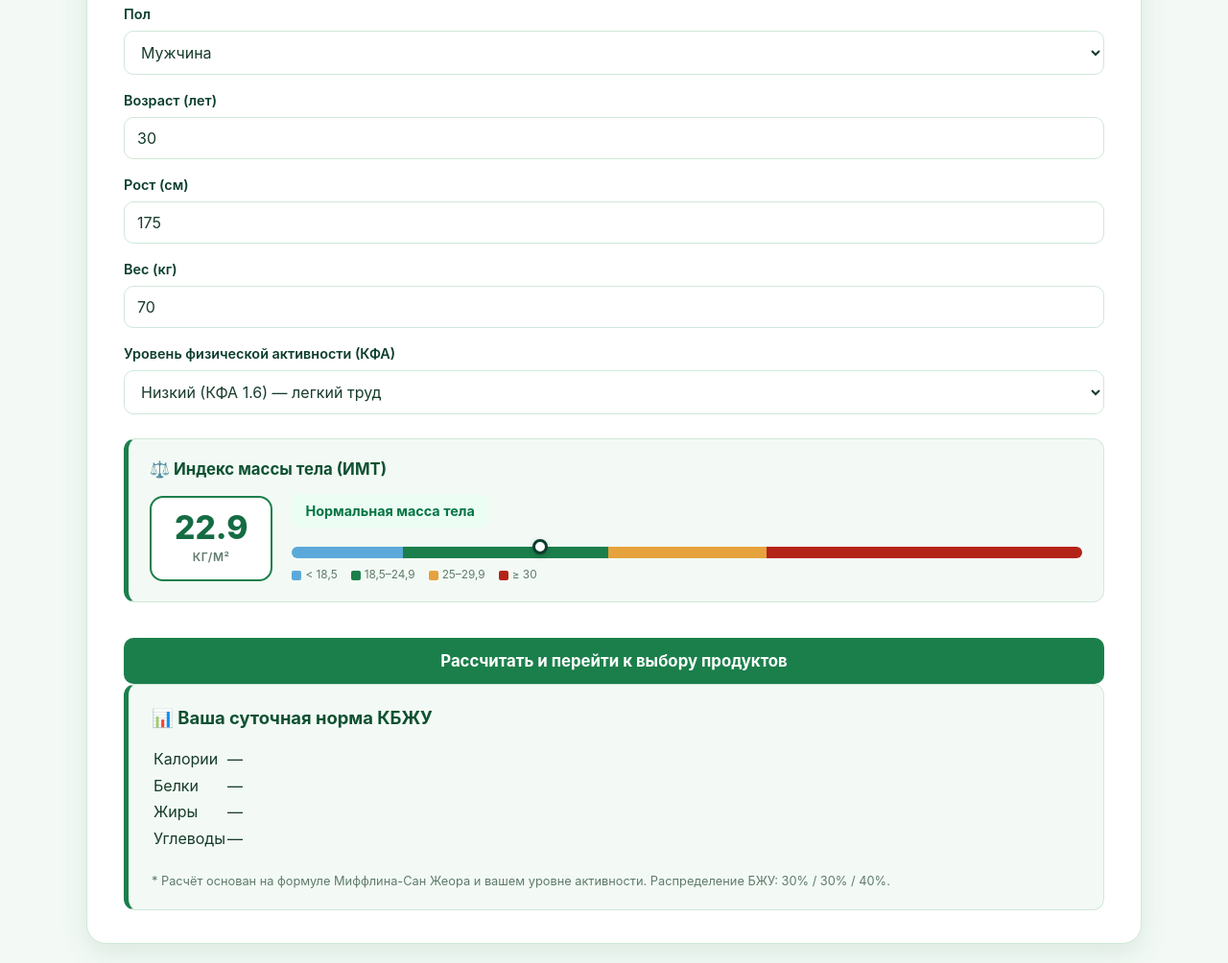
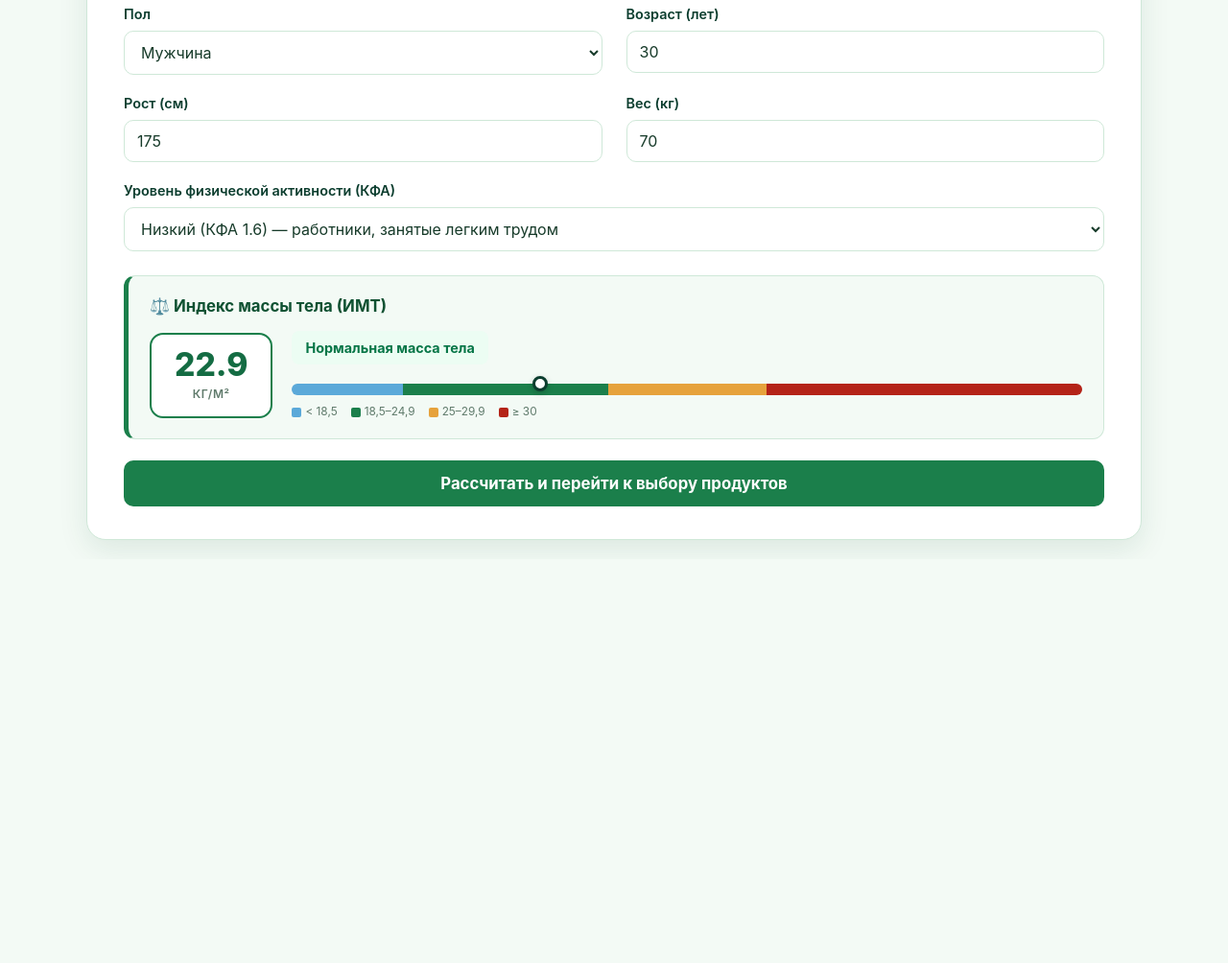
Before and after one commit to aleksandrazirkova02-lab/-2, a plain HTML site: page index.html in a window 1280 px wide. Shown: the part 232-1236 px from the top of the page at 96% size. After the commit the page ends 815 px from the top, so only its background shows below. Drawn offline with Linux system fonts and the light colour scheme.

Commit message:
Update index.html

```diff
--- a/index.html
+++ b/index.html
@@ -1315,10 +1315,7 @@
     </div>
 
     <div id="tab1" class="tab-content active">
-        <div class="personal-data-layout">
-            <!-- ЛЕВАЯ КОЛОНКА: Ввод данных и ИМТ -->
-            <div class="left-column">
-                <div class="grid" style="grid-template-columns: 1fr; gap: 15px;">
+        <div class="grid">
             <div class="field">
                 <label for="gender">Пол</label>
                 <select id="gender">
@@ -1338,56 +1335,25 @@
                 <label for="weight">Вес (кг)</label>
                 <input type="number" id="weight" min="40" max="180" value="70">
             </div>
-                    <div class="field">
+            <div class="field" style="grid-column: 1 / -1;">
                 <label for="activity">Уровень физической активности (КФА)</label>
                 <select id="activity">
-                            <option value="1.4">Минимальный (КФА 1.4) — сидячий образ жизни</option>
-                            <option value="1.6" selected>Низкий (КФА 1.6) — легкий труд</option>
-                            <option value="1.9">Средний (КФА 1.9) — труд средней тяжести</option>
-                            <option value="2.2">Высокий (КФА 2.2) — тяжелый физический труд</option>
+                    <option value="1.4">Минимальный (КФА 1.4) — работники преимущественно умственного труда (сидячий образ жизни)</option>
+                    <option value="1.6" selected>Низкий (КФА 1.6) — работники, занятые легким трудом</option>
+                    <option value="1.9">Средний (КФА 1.9) — работники средней тяжести труда</option>
+                    <option value="2.2">Высокий (КФА 2.2) — работники тяжелого физического труда</option>
                 </select>
             </div>
         </div>
 
-                <div class="bmi-inline-card" id="bmiInlineCard" style="margin-top: 15px;">
+        <div class="bmi-inline-card" id="bmiInlineCard">
             <h2>⚖️ Индекс массы тела (ИМТ)</h2>
-                    <p class="bmi-placeholder">Введите данные, чтобы увидеть ИМТ.</p>
-                </div>
-
-                <button class="btn" onclick="calculate()" style="margin-top: 15px;">Рассчитать и перейти к выбору продуктов</button>
-            </div>
-
-            <!-- ПРАВАЯ КОЛОНКА: Таблица КБЖУ -->
-            <div class="right-column">
-                <div class="result-card" style="margin-bottom: 0; height: 100%;">
-                    <h2>📊 Ваша суточная норма КБЖУ</h2>
-                    <table class="preview-table">
-                        <tbody>
-                            <tr>
-                                <td>Калории</td>
-                                <td id="preview-kcal">—</td>
-                            </tr>
-                            <tr>
-                                <td>Белки</td>
-                                <td id="preview-protein">—</td>
-                            </tr>
-                            <tr>
-                                <td>Жиры</td>
-                                <td id="preview-fat">—</td>
-                            </tr>
-                            <tr>
-                                <td>Углеводы</td>
-                                <td id="preview-carbs">—</td>
-                            </tr>
-                        </tbody>
-                    </table>
-                    <p style="font-size: 0.8rem; color: var(--muted); margin-top: 20px; line-height: 1.4;">
-                        * Расчёт основан на формуле Миффлина-Сан Жеора и вашем уровне активности. Распределение БЖУ: 30% / 30% / 40%.
-                    </p>
-                </div>
-            </div>
-        </div>
-    </div>
+            <p class="bmi-placeholder">Введите корректные рост (140–220 см) и вес (40–180 кг), чтобы увидеть ИМТ.</p>
+        </div>
+
+        <button class="btn" onclick="calculate()">Рассчитать и перейти к выбору продуктов</button>
+    </div>
+
     <div id="tab2" class="tab-content">
         <p style="margin-bottom: 18px; color: var(--muted); font-size: 0.92rem;">
             Нажмите круглую кнопку «+» у продукта — он добавится в дневник. Для «Готовых блюд» доступны подкатегории
```
Lines whose indentation alone changed are shown as unchanged.
